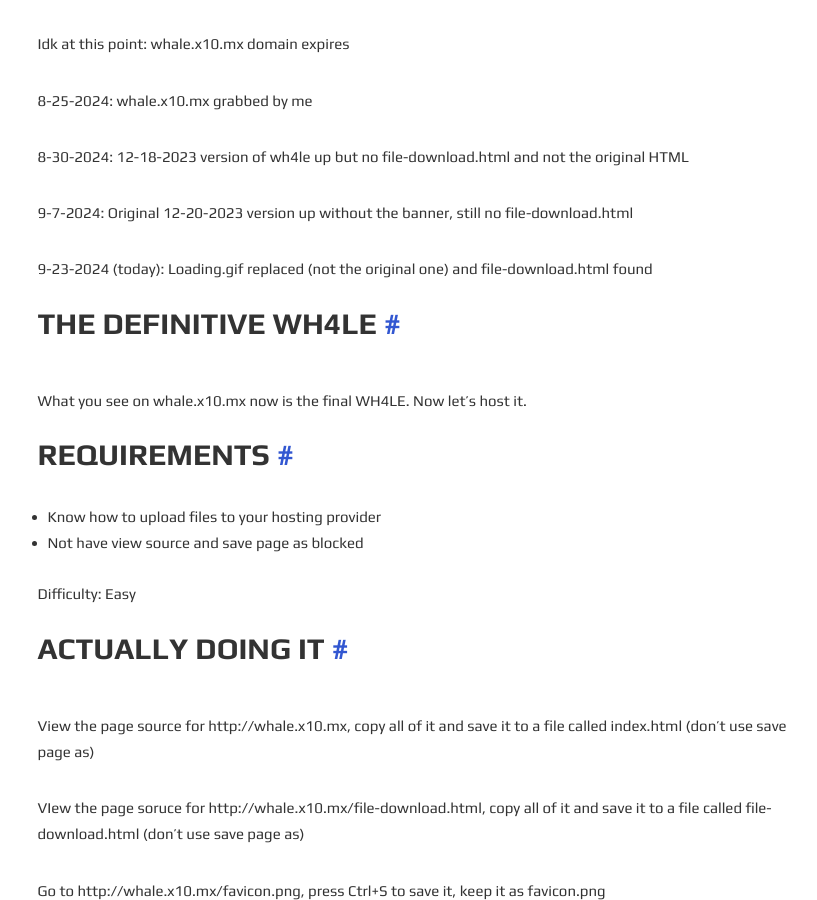
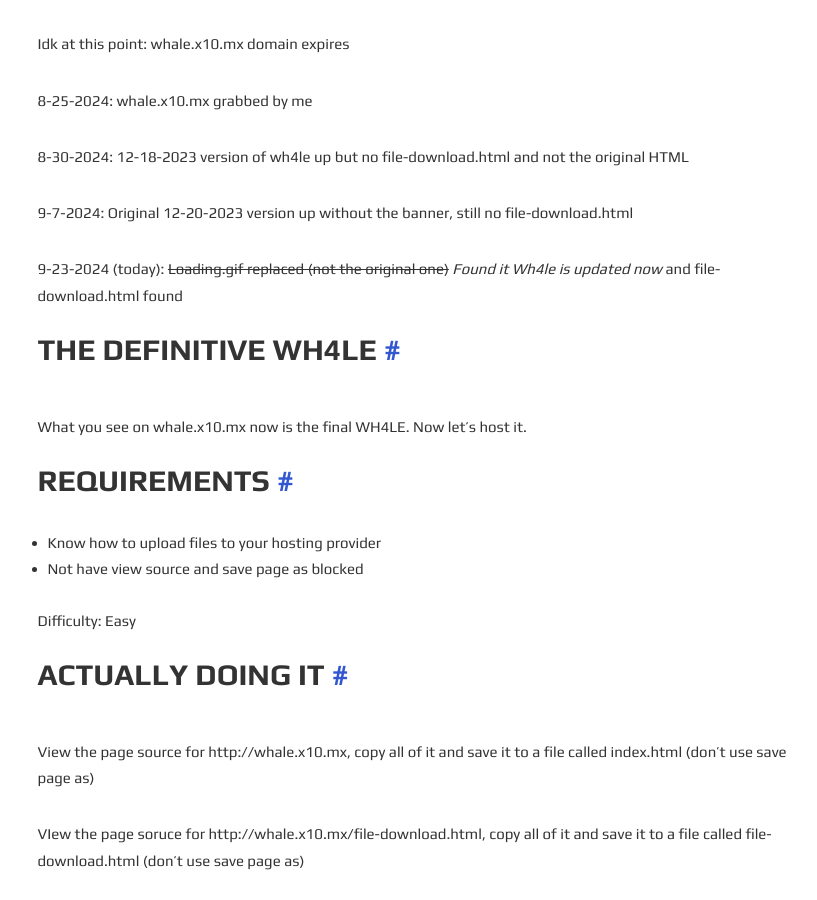
Before and after one commit to legoskid/legoskid.github.io, a Jekyll site: the page built from _posts/2024-09-23-the-definitive-wh4le-and-how-to-host-it-correctly.md, in a window 1280 px wide and 900 px high, scrolled down 907 px. Shown: the whole window, without its empty margins (220-1037 px from the left). Built offline with Jekyll 4.4.1, drawn with Linux system fonts in a browser that asks for light colours; comment, search, counter and statistics services are not loaded.

Commit message:
Update 2024-09-23-the-definitive-wh4le-and-how-to-host-it-correctly.md

```diff
--- a/_posts/2024-09-23-the-definitive-wh4le-and-how-to-host-it-correctly.md
+++ b/_posts/2024-09-23-the-definitive-wh4le-and-how-to-host-it-correctly.md
@@ -28,7 +28,7 @@ Idk at this point: whale.x10.mx domain expires
 
 9-7-2024: Original 12-20-2023 version up without the banner, still no file-download.html
 
-9-23-2024 (today): Loading.gif replaced (not the original one) and file-download.html found
+9-23-2024 (today): ~~Loading.gif replaced (not the original one)~~ *Found it Wh4le is updated now* and file-download.html found
 # The Definitive WH4LE
 What you see on whale.x10.mx now is the final WH4LE. Now let's host it.
 # Requirements
```
